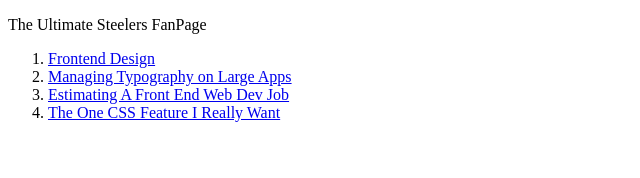
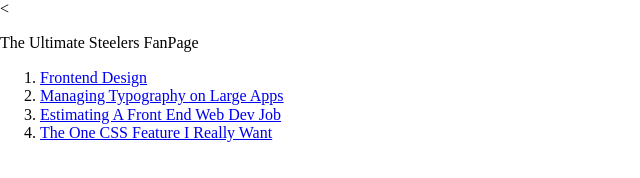
Before and after one commit to JesseSmith3rd/FanPage, a plain HTML site: page index.html in a window 1280 px wide. Shown: the whole page, without its empty margins (0-640 px from the left). Drawn offline with nearby package versions, Linux system fonts and the light colour scheme.

Commit message:
added normalize.css

```diff
--- a/index.html
+++ b/index.html
@@ -4,6 +4,7 @@
   <meta charset="UTF-8">
   <meta name="viewport" content="width=device-width, initial-scale=1.0">
   <meta http-equiv="X-UA-Compatible" content="ie=edge">
+  <<link rel="stylesheet" href="../normalize.css">
   <title>Steelers FanPage</title>
 </head>
 <body>
```
Also changed, not shown: package-lock.json (added).
